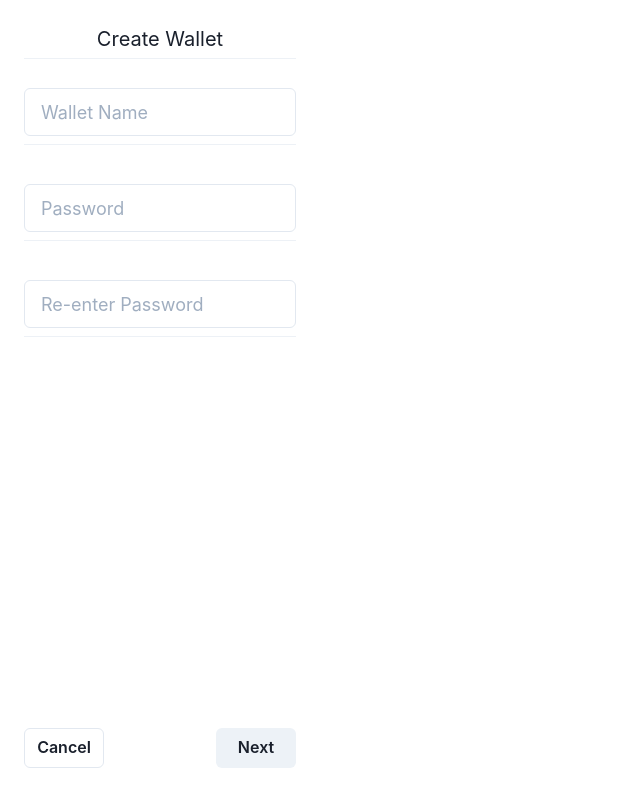
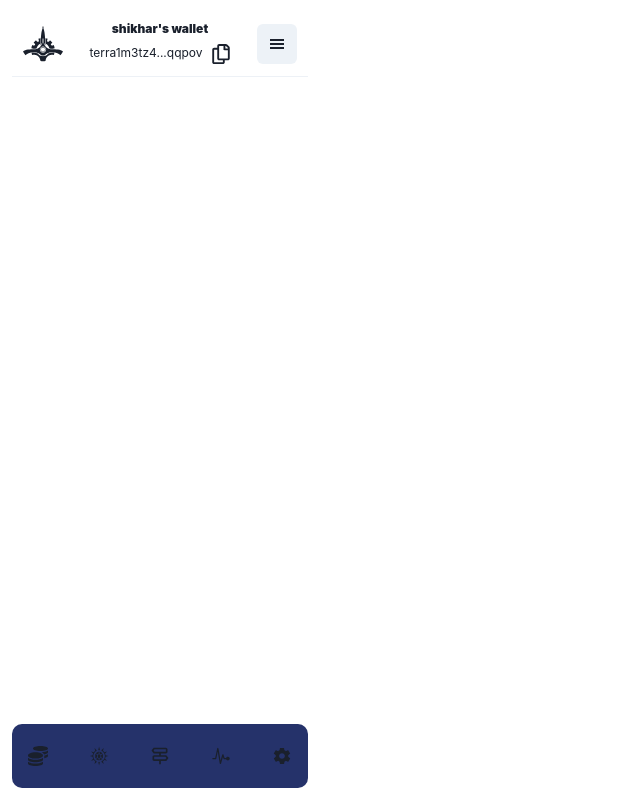
Before and after one commit to shikhar-dev-proj/forkwallet-plugin, a React (Create React App) app: page / in a window 1280 px wide. Shown: the whole page, without its empty margins (0-640 px from the left). Built offline with nearby package versions, Linux system fonts and the light colour scheme.

Commit message:
add more screens

```diff
--- a/src/App.tsx
+++ b/src/App.tsx
@@ -6,6 +6,7 @@ import {
 import { UnlockWallet } from "./components/UnlockWallet";
 import { AddWallet } from "./components/AddWallet";
 import { CreateWallet } from "./components/CreateWallet";
+import { TokenList } from "./components/TokenList";
 
 export const App = () => (
   <ChakraProvider theme={theme}>
@@ -13,7 +14,7 @@ export const App = () => (
       <Grid minH="100vh" p={3}>
         {/* <UnlockWallet/> */}
         {/* <AddWallet/> */}
-        <CreateWallet/>
+        {<TokenList/>}
       </Grid>
     </Box>
   </ChakraProvider>
--- a/src/components/CreateWallet.tsx
+++ b/src/components/CreateWallet.tsx
@@ -1,31 +1,103 @@
-import { Button, Divider, Flex, Grid, HStack, Input, Spacer, Text, VStack } from "@chakra-ui/react"
+import { Badge, Box, Button, Checkbox, Container, Divider, Flex, Grid, HStack, Input, List, ListIcon, ListItem, Spacer, Text, VStack } from "@chakra-ui/react"
+import { useState } from "react"
+import { MdContentCopy, MdSettings } from "react-icons/md"
+import { GiGlassCelebration } from 'react-icons/gi';
+import { WalletCredentials } from "./WalletCredentials";
+import { CreateWalletSuccess } from "./CreateWalletSuccess";
 
-export const CreateWallet = () => {
+const seedPhrase = 'student park weather snack suggest steel train copper surface warrior point good swing athlete speak zebra rare cup subject toddler afraid craft sample cotton';
+
+const CreateWalletSeedPhrase = () => {
+  return (
+    <VStack justifyContent='space-evenly'>
+      <List spacing={3} textAlign='left' fontSize='0.8rem'>
+        <ListItem>
+          <ListIcon as={MdSettings} />
+          Backup seed phrase to secure wallet
+        </ListItem>
+        <ListItem>
+          <ListIcon as={MdSettings} />
+          Seed phrase is the only way to recover a wallet with lost private keys
+        </ListItem>
+      </List>
+      <Container maxW='2xl' bg='blue.600' centerContent>
+        <Box padding='4' bg='blue.400' color='black' maxW='md' fontSize='0.8rem'>
+          {seedPhrase}
+        </Box>
+      </Container>
+      <Button variant='solid' height={8} minW={8}>
+        <MdContentCopy/>
+      </Button>
+      <Divider />
+      <Checkbox fontSize='0.8rem'>
+        I’ve saved my seed phrase
+      </Checkbox>
+    </VStack>
+  )
+}
+
+const CreateWalletSeedPhraseConfirm = () => {
+
+  const [inputOne, setInputOne] = useState('');
+  const [inputTwo, setInputTwo] = useState('');
+  const [inputThree, setInputThree] = useState('');
+
+  const seedPhraseWords = seedPhrase.split(' ');
+
+
+  return (
+    <VStack justifyContent='space-evenly'>
+      <Text fontSize="xs">Select to confirm seed phrase</Text>
+      <Divider/>
+      <HStack>
+        <Input onChange={(e) => setInputOne(e.target.value)} isInvalid={inputOne !== seedPhraseWords[2]} size="xs" variant='filled' errorBorderColor='crimson' placeholder='3rd word' />
+        <Input onChange={(e) => setInputOne(e.target.value)} isInvalid={inputTwo !== seedPhraseWords[11]} size="xs" variant='filled' errorBorderColor='crimson' placeholder='12th word' />
+        <Input onChange={(e) => setInputOne(e.target.value)} isInvalid={inputThree !== seedPhraseWords[5]} size="xs" variant='filled' errorBorderColor='crimson' placeholder='6th word' />
+      </HStack>
+      <Container>
+        {seedPhrase.split(' ').map(w => <Badge p={1} m={1} cursor='pointer' variant='outline'>{w}</Badge>)}
+      </Container>
+    </VStack>
+  );
+}
+
+
+
+const ActionBar = ({ createWalletScreen, setCreateWalletScreen, setAddWalletOption }) => {
+  return (
+    <Grid templateColumns='5rem 1fr 5rem'>
+      <Button variant='outline' onClick={() => createWalletScreen !== 0 ? setCreateWalletScreen(createWalletScreen - 1) : setAddWalletOption('')}>Cancel</Button>
+      <Spacer />
+      <Button variant='solid' onClick={() => setCreateWalletScreen(createWalletScreen + 1)}>{createWalletScreen === 2 ? 'Submit' : 'Next'}</Button>
+    </Grid>
+  )
+}
+
+export const CreateWallet = ({ setAddWalletOption }) => {
+
+  const [createWalletScreen, setCreateWalletScreen] = useState(0);
+
   return (
     <Grid p={3} templateRows='4rem 1fr 3rem'>
       <VStack spacing={1}>
-        <Text borderBottom=''>Create Wallet</Text>
+        <Text borderBottom=''>{createWalletScreen !== 3 ? 'Create Wallet' : 'Wallet Created'}</Text>
         <Divider />
       </VStack>
-      <Grid templateRows='repeat(3, 6rem)'>
-        <VStack spacing={2}>
-          <Input placeholder='Wallet Name' size='lg' />
-          <Divider />
-        </VStack>
-        <VStack>
-          <Input placeholder='Password' size='lg' />
-          <Divider />
-        </VStack>
-        <VStack>
-          <Input placeholder='Re-enter Password' size='lg' />
-          <Divider />
-        </VStack>
-      </Grid>
-      <Grid templateColumns='5rem 1fr 5rem'>
-        <Button variant='outline'>Cancel</Button>
-        <Spacer />
-        <Button variant='solid'>Next</Button>
-      </Grid>
+      {createWalletScreen === 0 ?
+        <WalletCredentials/>
+        : createWalletScreen === 1 ?
+          <CreateWalletSeedPhrase/>
+          : createWalletScreen === 2 ?
+            <CreateWalletSeedPhraseConfirm/>
+            : <CreateWalletSuccess/>
+      }
+      {createWalletScreen !== 3 ?
+        <ActionBar
+          createWalletScreen={createWalletScreen}
+          setCreateWalletScreen={setCreateWalletScreen}
+          setAddWalletOption={setAddWalletOption}/>
+        : null
+      }
     </Grid>
   )
 }
--- /dev/null
+++ b/src/components/CreateWalletSuccess.tsx
@@ -0,0 +1,12 @@
+import { VStack, Button, Text } from "@chakra-ui/react"
+import { GiGlassCelebration } from "react-icons/gi"
+
+export const CreateWalletSuccess = () => {
+  return (
+    <VStack justifyContent='space-evenly'>
+      <Text fontSize='sm'>You can continue using the wallet from the extension</Text>
+      <GiGlassCelebration size='xl' color="teal" />
+      <Button variant='solid' colorScheme="teal" size='lg'>Done</Button>
+    </VStack>
+  )
+}
--- /dev/null
+++ b/src/components/FooterNav.tsx
@@ -0,0 +1,17 @@
+import { HStack } from "@chakra-ui/react"
+import { FaCoins } from "react-icons/fa"
+import { GiCrystalShine } from "react-icons/gi";
+import { BiDirections } from 'react-icons/bi';
+import { IoIosPulse, IoMdSettings } from 'react-icons/io';
+
+export const FooterNav = () => {
+  return (
+    <HStack justifyContent='space-around' background='#25326a' borderRadius='0.625rem'>
+      <FaCoins/>
+      <GiCrystalShine/>
+      <BiDirections/>
+      <IoIosPulse/>
+      <IoMdSettings/>
+    </HStack>
+  )
+}
--- /dev/null
+++ b/src/components/TokenList.tsx
@@ -0,0 +1,17 @@
+import { Grid, Spacer, VStack } from "@chakra-ui/react"
+import { FooterNav } from "./FooterNav"
+import { WalletHeader } from "./WalletHeader"
+
+export const TokenList = () => {
+
+  const walletName = 'shikhar\'s wallet';
+  const walletAddress = 'terra1m3tz4...qqpov';
+
+  return (
+    <Grid templateRows='5rem 1fr 4rem'>
+      <WalletHeader walletAddress={walletAddress} walletName={walletName}/>
+      <Spacer/>
+      <FooterNav/>
+    </Grid>
+  )
+}
--- /dev/null
+++ b/src/components/WalletCredentials.tsx
@@ -0,0 +1,20 @@
+import { Grid, VStack, Input, Divider } from "@chakra-ui/react"
+
+export const WalletCredentials = () => {
+  return (
+    <Grid templateRows='repeat(3, 6rem)'>
+      <VStack spacing={2}>
+        <Input placeholder='Wallet Name' size='lg' />
+        <Divider />
+      </VStack>
+      <VStack>
+        <Input placeholder='Password' size='lg' />
+        <Divider />
+      </VStack>
+      <VStack>
+        <Input placeholder='Re-enter Password' size='lg' />
+        <Divider />
+      </VStack>
+    </Grid>
+  )
+}
--- /dev/null
+++ b/src/components/WalletHeader.tsx
@@ -0,0 +1,22 @@
+import { Divider, Flex, Grid, HStack, IconButton, Text, VStack } from "@chakra-ui/react";
+import { FaGalacticSenate, FaRegCopy } from "react-icons/fa";
+import { GiHamburgerMenu } from "react-icons/gi";
+
+export const WalletHeader = ({ walletName, walletAddress }) => {
+  return (
+    <Grid templateRows='4rem 1rem'>
+      <Flex justifyContent='space-evenly' alignItems='center'>
+        <FaGalacticSenate size={40} />
+        <Grid templateRows='1.5rem 1.5rem' ml='1rem' mr='1rem'>
+          <Text fontSize='0.75rem' fontWeight={900}>{walletName}</Text>
+          <Flex>
+            <Text fontSize='0.75rem' mr='0.5rem'>{walletAddress}</Text>
+            <FaRegCopy/>
+          </Flex>
+        </Grid>
+        <IconButton aria-label='Menu' icon={<GiHamburgerMenu />} />
+      </Flex>
+      <Divider/>
+    </Grid>
+  )
+}
--- a/tsconfig.json
+++ b/tsconfig.json
@@ -18,7 +18,8 @@
     "resolveJsonModule": true,
     "isolatedModules": true,
     "noEmit": true,
-    "jsx": "react-jsx"
+    "jsx": "react-jsx",
+    "noImplicitAny": false
   },
   "include": [
     "src"
```
Also changed, not shown: src/components/AddWallet.tsx (+20 -4 lines), src/components/ImportWallet.tsx (added, +51 -0 lines).
